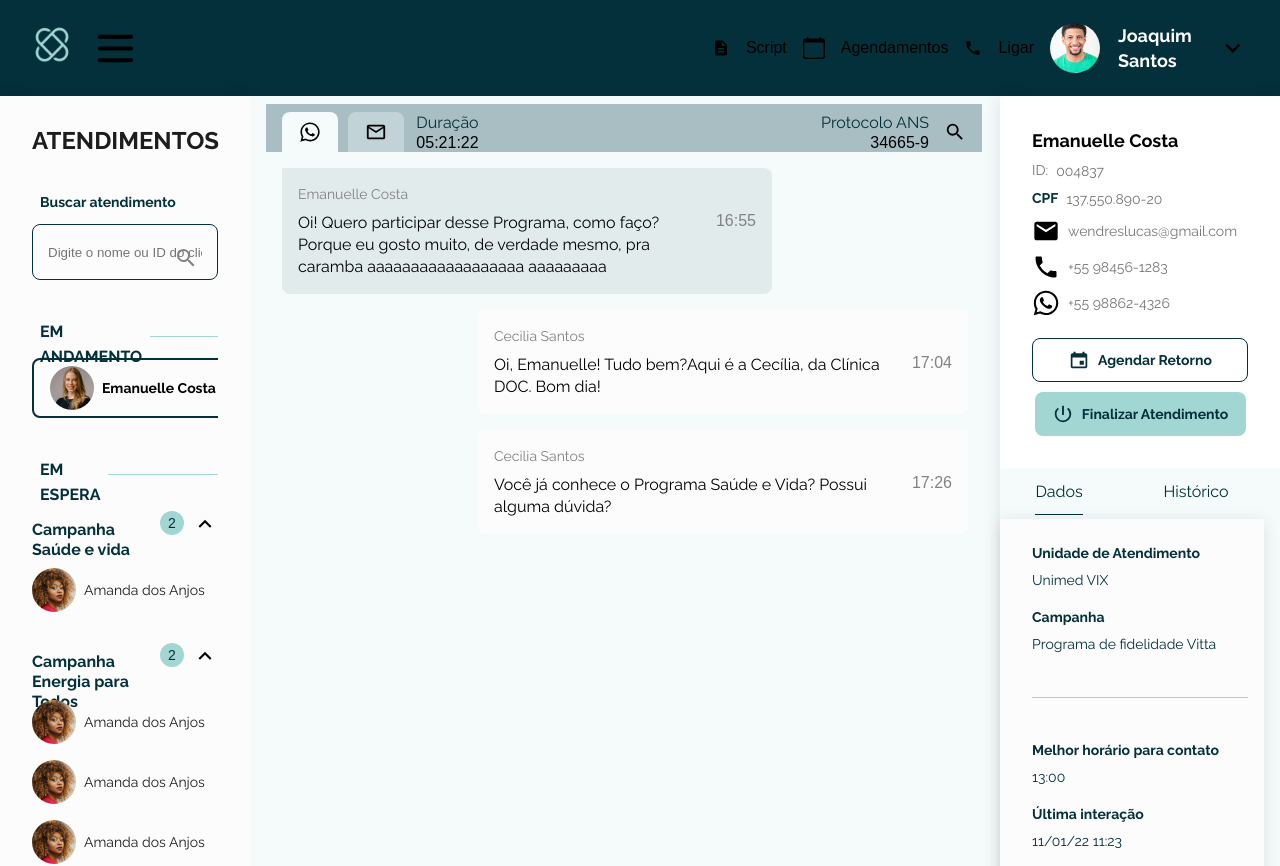
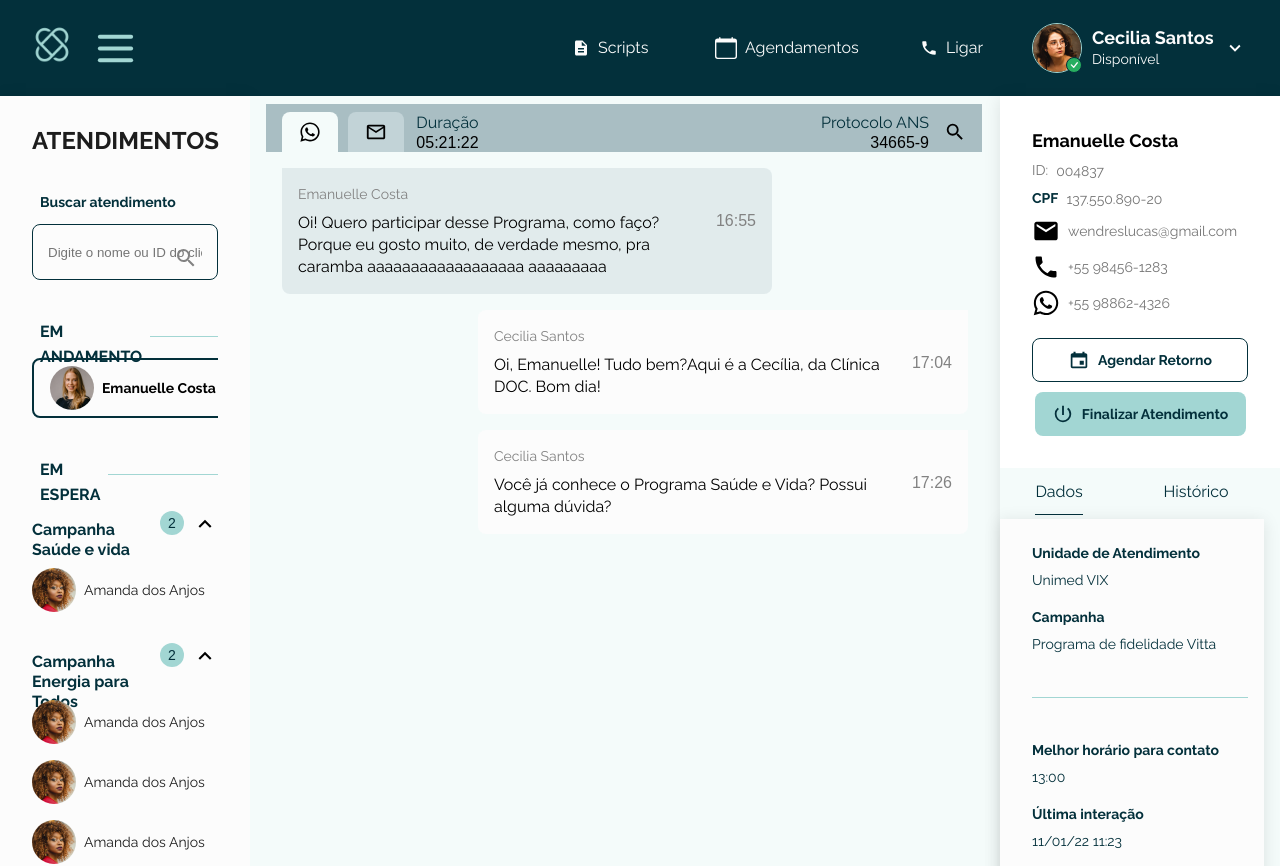
Before and after one commit to wendreslucas/OmniChannel, a React (Create React App) app: page / in a window 1280 px wide. Shown: the top 866 px of the page. Built offline with nearby package versions, Linux system fonts and the light colour scheme.

Commit message:
implementação do header

```diff
--- a/src/components/Header/index.tsx
+++ b/src/components/Header/index.tsx
@@ -4,13 +4,16 @@ import {
   RightContainer,
   Container,
   LeftContainer,
+  ContainerOption,
   MenuContainer,
   Imagem,
   ContainerText,
+  DivImagem,
+  IconStatus,
 } from './styles';
 import { TbMenu2 } from 'react-icons/tb';
 import { MdDescription } from 'react-icons/md';
-import { BsCalendar } from 'react-icons/bs';
+import { BsCalendar, BsCheck, BsFillCheckCircleFill } from 'react-icons/bs';
 import { IoMdCall } from 'react-icons/io';
 import { MdKeyboardArrowDown } from 'react-icons/md';
 import { Text } from '../Typography/Text';
@@ -22,29 +25,70 @@ export const Header = () => {
     <Container>
       <RightContainer>
         <Logo width={40} height={40} />
-        <TbMenu2 fontSize={47} />
+        <TbMenu2 fontSize={47} color="var(--secondary)" />
       </RightContainer>
 
       <LeftContainer>
-        <MdDescription fontSize={18} />
-        Script
-        <BsCalendar fontSize={22} />
-        Agendamentos
-        <IoMdCall fontSize={18} />
-        Ligar
+        <ContainerOption width="117px">
+          <MdDescription fontSize={18} color="var(--white)" />
+          <Text
+            weight="400"
+            fontSize="16px"
+            color="var(--white)"
+            lineHeight="22.4px"
+          >
+            Scripts
+          </Text>
+        </ContainerOption>
+        <ContainerOption width="179px">
+          <BsCalendar fontSize={22} color="var(--white)" />
+          <Text
+            weight="400"
+            fontSize="16px"
+            color="var(--white)"
+            lineHeight="22.4px"
+          >
+            Agendamentos
+          </Text>
+        </ContainerOption>
+        <ContainerOption width="102px">
+          <IoMdCall fontSize={18} color="var(--white)" />
+          <Text
+            weight="400"
+            fontSize="16px"
+            color="var(--white)"
+            lineHeight="22.4px"
+          >
+            Ligar
+          </Text>
+        </ContainerOption>
         <MenuContainer>
-          <Imagem src="/imagens/image6.png" alt="Foto do atendente" />
+          <DivImagem>
+            <Imagem src="/imagens/image5.png" alt="Foto do atendente" />
+            <IconStatus>
+              <BsCheck color="var(--white)" />
+            </IconStatus>
+          </DivImagem>
+
           <ContainerText>
             <Text
               weight="700"
               fontSize="18px"
               color="var(--white)"
-              lineHeight="25px"
+              lineHeight="25.2px"
             >
-              Joaquim Santos
+              Cecilia Santos
+            </Text>
+            <Text
+              weight="400"
+              fontSize="14px"
+              color="var(--white)"
+              lineHeight="19.6px"
+            >
+              Disponível
             </Text>
           </ContainerText>
-          <MdKeyboardArrowDown fontSize={40} />
+          <MdKeyboardArrowDown fontSize={22} color="var(--white)" />
         </MenuContainer>
       </LeftContainer>
     </Container>
--- a/src/components/Header/styles.js
+++ b/src/components/Header/styles.js
@@ -1,6 +1,6 @@
 import styled from 'styled-components';
 
-export const Container = styled.div`
+export const Container = styled.header`
   align-items: center;
   background-color: var(--primary);
   display: flex;
@@ -25,30 +25,85 @@ export const LeftContainer = styled.div`
   justify-content: flex-end;
   align-items: center;
   padding: 0px;
-  gap: 16px;
+  gap: 26px;
 
   width: 1230px;
   height: 50px;
 `;
 
+export const ContainerOption = styled.div`
+  display: flex;
+  flex-direction: row;
+  align-items: center;
+  padding: 8px 16px;
+  gap: 8px;
+
+  width: ${props => props.width};
+  height: 50px;
+
+  /* Inside auto layout */
+
+  flex: none;
+  order: 0;
+  align-self: stretch;
+  flex-grow: 0;
+`;
+
+export const DivImagem = styled.div`
+  display: flex;
+  align-items: flex-end;
+  justify-content: flex-end;
+  flex-direction: column;
+  height: 50px;
+  width: 50px;
+`;
+
 export const Imagem = styled.img`
   border-radius: 100px;
-  height: 50px;
-  margin-right: 8px;
-  width: 50px;
+  border: 1px solid var(--secondary);
+  height: 49.78px;
+  /* margin-right: 8px; */
+  width: 49.78px;
 `;
 
 export const MenuContainer = styled.div`
   display: flex;
   flex-direction: row;
   align-items: center;
-  padding: 0px;
   gap: 10px;
 
-  width: 198px;
+  width: 216px;
   height: 50px;
+
+  /* flex: none;
+  order: 3;
+  flex-grow: 0; */
 `;
 
 export const ContainerText = styled.div`
+  height: 46px;
   width: 122px;
 `;
+
+export const IconStatus = styled.div`
+  display: flex;
+  align-items: center;
+  border-radius: 100%;
+  height: 16.33px;
+  width: 16.33px;
+  box-sizing: border-box;
+
+  position: absolute;
+
+  /* left: 0%;
+  right: 0%;
+  top: 0%;
+  bottom: 0%; */
+
+  /* Colors/Status/Success */
+
+  background: #27ae60;
+  /* Colors/Primary */
+
+  border: 1.5px solid #03303b;
+`;
--- a/src/pages/Home/styles.js
+++ b/src/pages/Home/styles.js
@@ -3,4 +3,5 @@ import styled from 'styled-components';
 export const Container = styled.div`
   display: flex;
   flex-direction: row;
+  justify-content: space-between;
 `;
```
